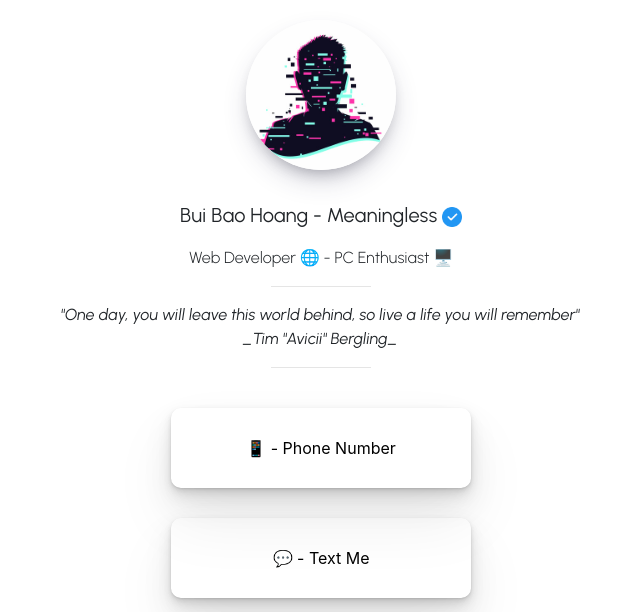
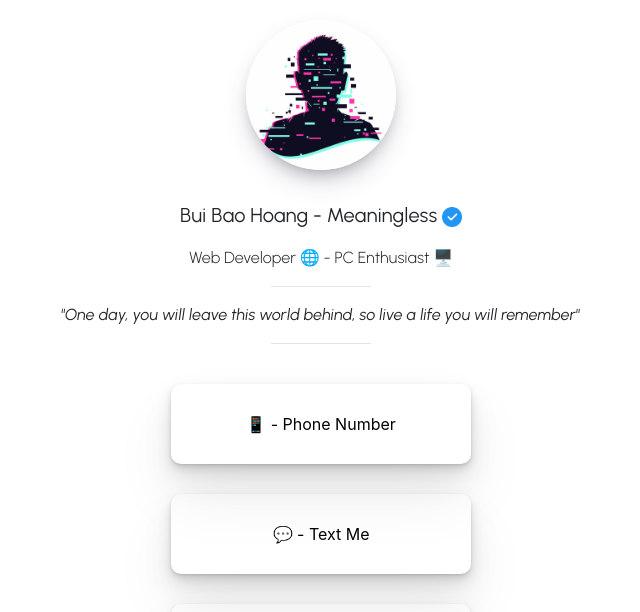
Before and after one commit to buibaohoang06/nfc, a plain HTML site: page index.html in a window 1280 px wide. Shown: the top 612 px of the page, without its empty margins (319-959 px from the left). Drawn offline with nearby package versions, Linux system fonts and the light colour scheme.

Commit message:
small changes

```diff
--- a/index.html
+++ b/index.html
@@ -20,7 +20,7 @@
             <p id="username-content">Bui Bao Hoang - Meaningless <img src="./static/images/check.png"></p>
             <p id="username-description">Web Developer 🌐 - PC Enthusiast 🖥️</p>
             <hr style="width: 100px;">
-            <p id="username-quote">"One day, you will leave this world behind, so live a life you will remember"<br>_Tim "Avicii" Bergling_</p>
+            <p id="username-quote">"One day, you will leave this world behind, so live a life you will remember"</p>
             <hr style="width: 100px;">
         </div>
     </span>
```
